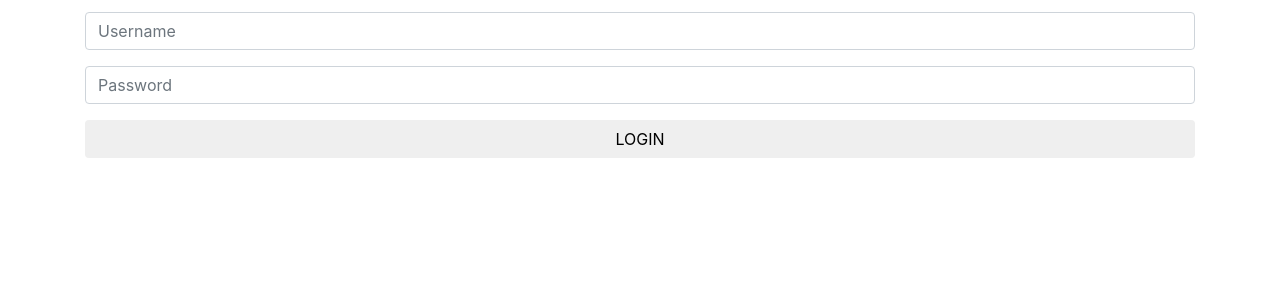
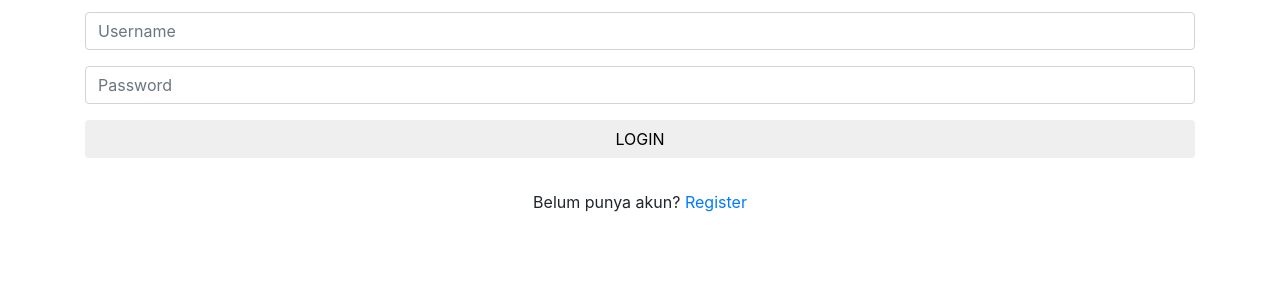
Before and after one commit to dzakydr/WebBaru, a PHP site: page /Login.php in a window 1280 px wide. Shown: the part 206-506 px from the top of the page. Run offline with PHP 8.4, Linux system fonts and the light colour scheme.

Commit message:
Update Login.php

```diff
--- a/Login.php
+++ b/Login.php
@@ -74,9 +74,15 @@
                 <div class="form-group">
                     <input type="password" class="form-control" name="password" placeholder="Password">
                 </div>
-
                 <input type="submit" class="btn btn-block btn-custom-green" value="LOGIN" />
             </form>
+
+            <div class="form-group text-center">
+                    <label class="col-md-4 control-label">&nbsp;</label>
+                    <div class="col">
+                    Belum punya akun? <a href="register.php">Register</a>
+                    </div>
+                </div>
         </div>
     </div>
 </section>
```
